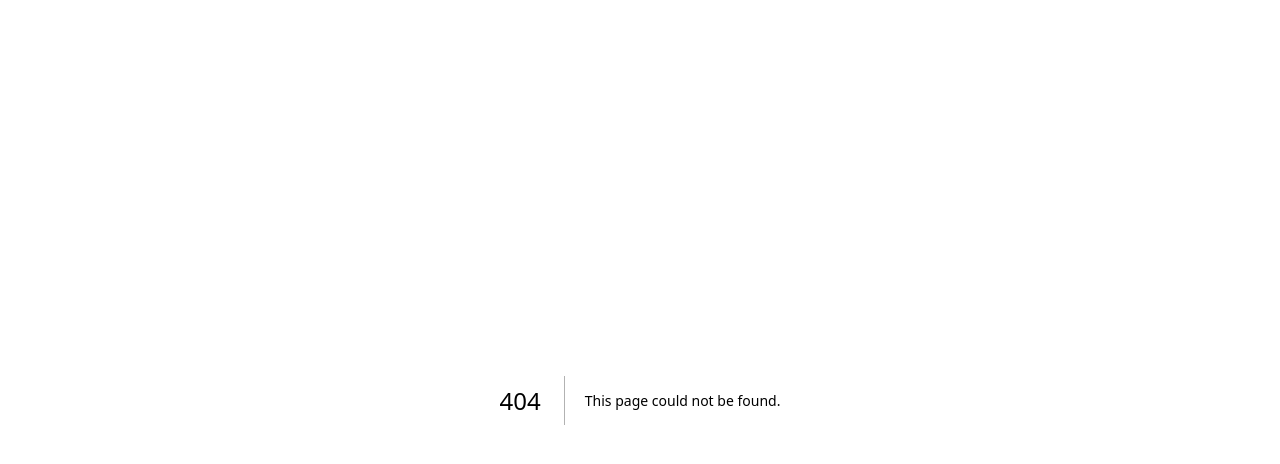
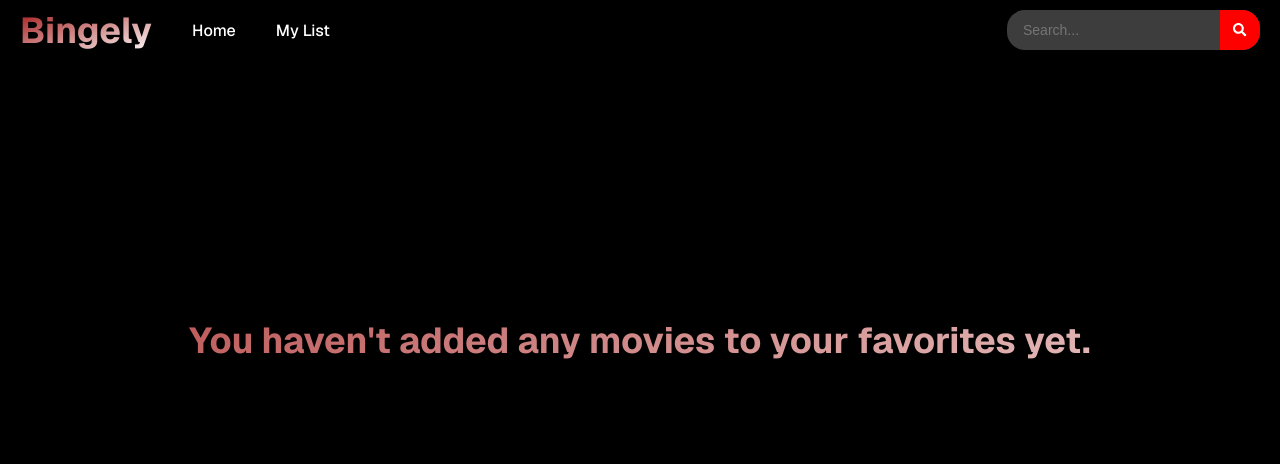
Before and after one commit to yahyae07/bingely-app, a Next.js app: page /favorites in a window 1280 px wide. Before the commit this address had no page. Shown: the top 464 px of the page. Built offline with nearby package versions, Linux system fonts and the light colour scheme.

Commit message:
Implemented the functionality of adding a movie to favorites, with some UI enhancements

```diff
--- /dev/null
+++ b/src/app/favorites/page.tsx
@@ -0,0 +1,28 @@
+"use client";
+
+import React from "react";
+import styles from "../page.module.css";
+import MovieCard from "@/components/MovieCard";
+import useMoviesStore from "../stores/useMoviesStore";
+import Navbar from "@/components/Navbar";
+
+export default function Favorites() {
+  const { favoriteMovies } = useMoviesStore();
+
+  return (
+    <div className={styles.page}>
+      <Navbar />
+      {favoriteMovies.length > 0 ? (
+        <div className={styles.movies}>
+          {favoriteMovies.map((movie) => (
+            <MovieCard key={movie.id} movie={movie} />
+          ))}
+        </div>
+      ) : (
+        <p className={styles.centeredMessage}>
+          You haven't added any movies to your favorites yet.
+        </p>
+      )}
+    </div>
+  );
+}
--- a/src/app/page.module.css
+++ b/src/app/page.module.css
@@ -3,7 +3,7 @@
   flex-direction: column;
   min-height: 100vh;
   font-family: var(--font-geist-sans);
-  background-color: #3d3d3d;
+  background-color: var(--black);
 }
 
 @media (prefers-color-scheme: dark) {
@@ -14,6 +14,50 @@
 
     --button-primary-hover: #ccc;
     --button-secondary-hover: #1a1a1a;
+  }
+}
+
+.movies {
+  display: grid;
+  grid-template-columns: repeat(5, 1fr);
+  gap: 20px;
+  padding: 25px;
+  background-color: var(--black);
+  color: var(--white);
+}
+
+.centeredMessage {
+  display: flex;
+  justify-content: center;
+  align-items: center;
+  height: 70vh;
+  width: 100%;
+  font-family: var(--font-geist-sans);
+  font-size: 1.5rem;
+  background: var(--darkred-to-white-gradient);
+  background-clip: text;
+  -webkit-background-clip: text;
+  color: transparent;
+  font-size: 2.25rem;
+  font-weight: bold;
+  text-align: center;
+}
+
+@media (max-width: 1200px) {
+  .movies {
+    grid-template-columns: repeat(3, 1fr);
+  }
+}
+
+@media (max-width: 768px) {
+  .movies {
+    grid-template-columns: repeat(2, 1fr);
+  }
+}
+
+@media (max-width: 480px) {
+  .movies {
+    grid-template-columns: 1fr;
   }
 }
 
--- /dev/null
+++ b/src/app/stores/useMoviesStore.ts
@@ -0,0 +1,31 @@
+import { create } from 'zustand';
+import { persist } from 'zustand/middleware';
+import { Movie as MovieType } from "@/types/movies";
+
+interface MoviesStore {
+  favoriteMovies: MovieType[]; // Store full movie objects instead of just IDs
+  toggleFavorite: (movie: MovieType) => void;
+  isFavorite: (movieId: number) => boolean;
+}
+
+const useMoviesStore = create<MoviesStore>()(
+  persist(
+    (set, get) => ({
+      favoriteMovies: [],
+      toggleFavorite: (movie) => set((state) => {
+        const isFavorite = state.favoriteMovies.some(m => m.id === movie.id);
+        const favoriteMovies = isFavorite
+          ? state.favoriteMovies.filter(m => m.id !== movie.id)
+          : [...state.favoriteMovies, movie];
+        return { favoriteMovies };
+      }),
+      isFavorite: (movieId) => get().favoriteMovies.some(movie => movie.id === movieId),
+    }),
+    {
+      name: 'movies-storage',
+      partialize: (state) => ({ favoriteMovies: state.favoriteMovies }),
+    }
+  )
+);
+
+export default useMoviesStore;
--- a/src/components/MovieCard.module.scss
+++ b/src/components/MovieCard.module.scss
@@ -101,6 +101,10 @@
     &:hover {
         color: var(--dark-red);
     }
+
+    &.active {
+        color: var(--dark-red);
+    }
 }
 
 .playIcon,
@@ -110,4 +114,8 @@
     border: var(--red) 0.1px solid;
     border-radius: 50%;
     padding: 5px;
+
+    .active & {
+            border-color: var(--dark-red);
+        }
 }
--- a/src/components/MovieCard.tsx
+++ b/src/components/MovieCard.tsx
@@ -1,15 +1,34 @@
+"use client";
+
 import React from "react";
 import { Movie as MovieType } from "@/types/movies";
 import { IMAGE_BASE_URL } from "@/constants/constants";
 import styles from "./MovieCard.module.scss";
 import StarRating from "./StarRating";
-import { FaPlay, FaPlus } from "react-icons/fa";
+import { FaCheck, FaPlay, FaPlus } from "react-icons/fa";
+import useMoviesStore from "@/app/stores/useMoviesStore";
+import Link from "next/link";
 
 interface MovieProps {
   movie: MovieType;
 }
 
 const MovieCard: React.FC<MovieProps> = ({ movie }) => {
+  const { toggleFavorite, isFavorite } = useMoviesStore();
+  const isMovieFavorite = isFavorite(movie.id);
+  const [isHydrated, setIsHydrated] = React.useState(false);
+
+  React.useEffect(() => {
+    setIsHydrated(true);
+  }, []);
+
+  const buttonText = isHydrated && isMovieFavorite ? "Added" : "My List";
+  const ButtonIcon = isHydrated && isMovieFavorite ? FaCheck : FaPlus;
+
+  const handleFavoriteToggle = (e: React.MouseEvent) => {
+    toggleFavorite(movie);
+  };
+
   return (
     <div className={styles.movie}>
       {movie.poster_path && (
@@ -28,11 +47,20 @@ const MovieCard: React.FC<MovieProps> = ({ movie }) => {
           <StarRating rating={movie.vote_average} showNumeric={true} />
         </p>
         <div className={styles.actionButtons}>
-          <button className={styles.detailsButton}>
-            <FaPlay className={styles.playIcon} /> More details
-          </button>
-          <button className={styles.myListButton}>
-            <FaPlus className={styles.plusIcon} /> My list
+          <Link href={`/movie/${movie.id}`} passHref>
+            <button className={styles.detailsButton}>
+              <FaPlay className={styles.playIcon} /> More details
+            </button>
+          </Link>
+
+          <button
+            className={`${styles.myListButton} ${
+              isHydrated && isMovieFavorite ? styles.active : ""
+            }`}
+            onClick={handleFavoriteToggle}
+          >
+            <ButtonIcon className={styles.plusIcon} />
+            {buttonText}
           </button>
         </div>
       </div>
--- a/src/components/Navbar.module.scss
+++ b/src/components/Navbar.module.scss
@@ -27,6 +27,34 @@
     align-items: center;
     color: var(--white);
     gap: 40px;
+
+    a {
+        position: relative;
+        font-weight: 500;
+        transition: color 0.3s ease;
+        padding: 5px 0;
+
+        &:hover, &.active {
+            transform: scale(1.1);
+            color: var(--dark-red);
+        }
+
+
+        &::after {
+            content: '';
+            position: absolute;
+            width: 0;
+            height: 2px;
+            bottom: 0;
+            left: 0;
+            background-color: var(--dark-red);
+            transition: width 0.3s ease;
+        }
+
+        &:hover::after, &.active::after {
+            width: 100%;
+        }
+        }
 }
 
 .searchWrapper {
--- a/src/components/Navbar.tsx
+++ b/src/components/Navbar.tsx
@@ -1,14 +1,15 @@
 import React from "react";
 import styles from "./Navbar.module.scss";
 import Search from "./Search";
+import Link from "next/link";
 
 const Navbar = () => {
   return (
     <div className={styles.navbar}>
       <h1 className={styles.logo}>Bingely</h1>
       <div className={styles.navLinks}>
-        <a href="/">Home</a>
-        <a href="/favorites">My List</a>
+        <Link href="/">Home</Link>
+        <Link href="/favorites">My List</Link>
       </div>
       <div className={styles.searchWrapper}>
         <Search />
```
